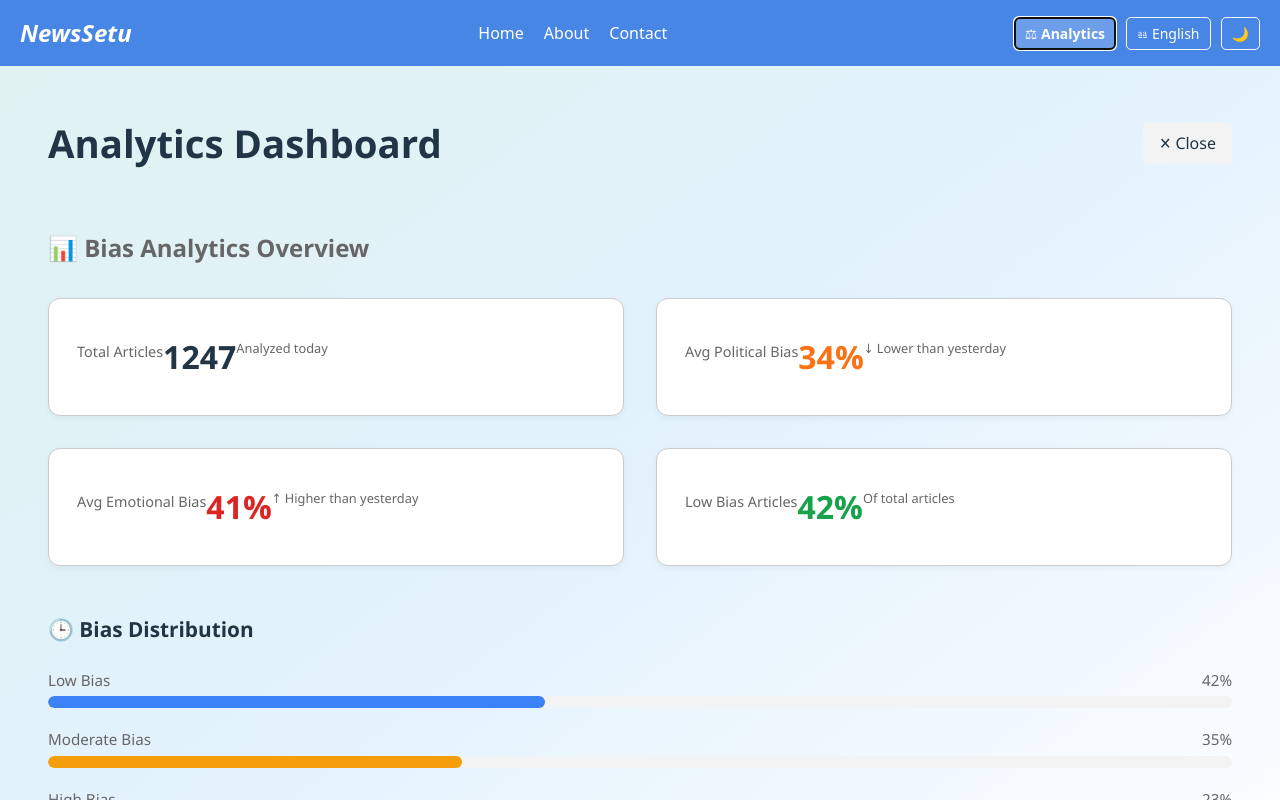
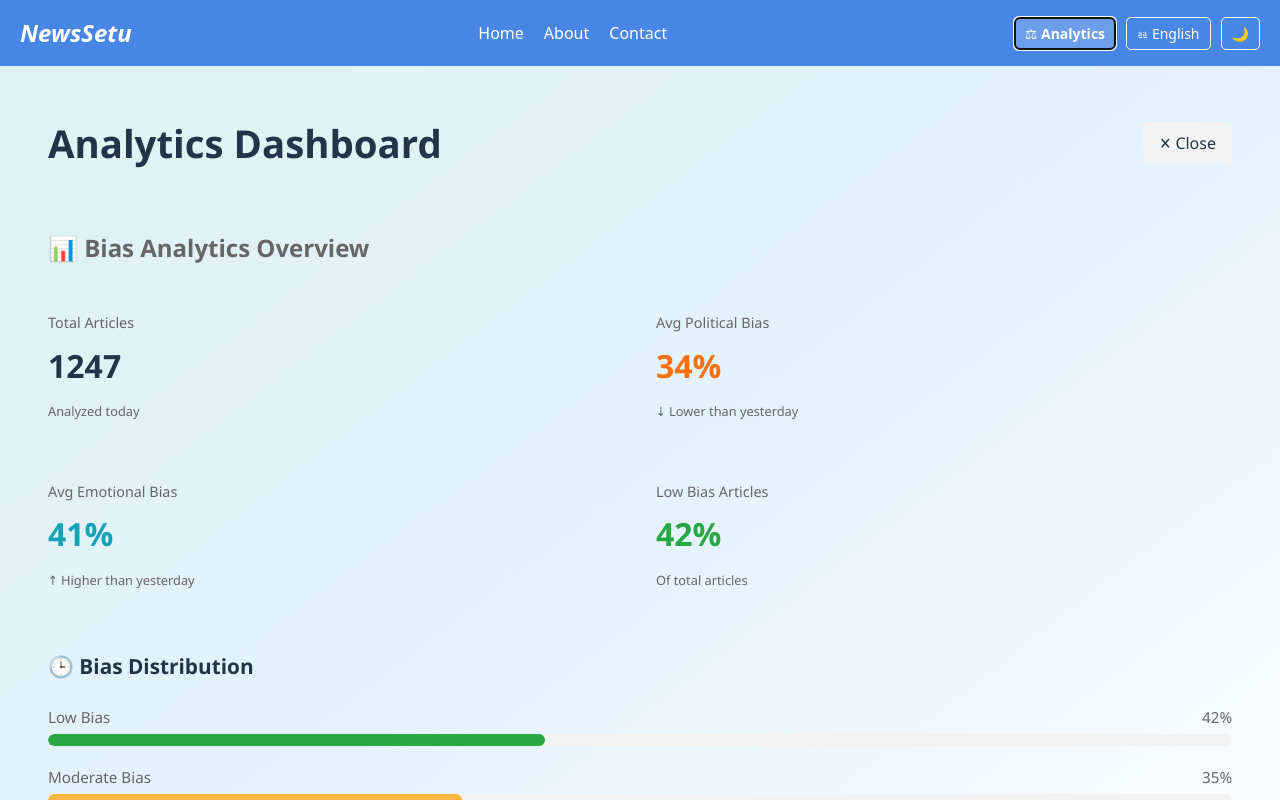
Before and after one commit to shravaniwankhede/news-setu, a React (Vite) app in the folder frontend/: page / in a window 1280 px wide. Both pictures are taken after a click on the button "⚖︎ Analytics". Shown: the top 800 px of the page. Built offline with nearby package versions, Linux system fonts and the light colour scheme.

Commit message:
summary and saved pg

```diff
--- a/frontend/src/Analytics.jsx
+++ b/frontend/src/Analytics.jsx
@@ -25,28 +25,28 @@ const Analytics = ({ onPageChange }) => {
       <h2 className="dashboard-subtitle">📊 Bias Analytics Overview</h2>
 
       <div className="cards-grid">
-        <div className="card">
-          <p className="card-title">Total Articles</p>
-          <p className="card-value">{totalArticles}</p>
-          <p className="card-subtext">Analyzed today</p>
+        <div className="cardz">
+          <p className="cardz-title">Total Articles</p>
+          <p className="cardz-value">{totalArticles}</p>
+          <p className="cardz-subtext">Analyzed today</p>
         </div>
 
-        <div className="card">
-          <p className="card-title">Avg Political Bias</p>
-          <p className="card-value orange">{avgPoliticalBias}%</p>
-          <p className="card-subtext">↓ Lower than yesterday</p>
+        <div className="cardz">
+          <p className="cardz-title">Avg Political Bias</p>
+          <p className="cardz-value orange">{avgPoliticalBias}%</p>
+          <p className="cardz-subtext">↓ Lower than yesterday</p>
         </div>
 
-        <div className="card">
-          <p className="card-title">Avg Emotional Bias</p>
-          <p className="card-value red">{avgEmotionalBias}%</p>
-          <p className="card-subtext">↑ Higher than yesterday</p>
+        <div className="cardz">
+          <p className="cardz-title">Avg Emotional Bias</p>
+          <p className="cardz-value red">{avgEmotionalBias}%</p>
+          <p className="cardz-subtext">↑ Higher than yesterday</p>
         </div>
 
-        <div className="card">
-          <p className="card-title">Low Bias Articles</p>
-          <p className="card-value green">{lowBiasArticles}%</p>
-          <p className="card-subtext">Of total articles</p>
+        <div className="cardz">
+          <p className="cardz-title">Low Bias Articles</p>
+          <p className="cardz-value green">{lowBiasArticles}%</p>
+          <p className="cardz-subtext">Of total articles</p>
         </div>
       </div>
 
--- a/frontend/src/App.jsx
+++ b/frontend/src/App.jsx
@@ -3,6 +3,8 @@ import { ThemeProvider } from './context/ThemeContext.jsx'
 import Navbar from './components/Navbar.jsx'
 import LandingPage from './LandingPage.jsx'
 import Analytics from './Analytics.jsx'
+import Summary from './Summary.jsx'
+import Saved from './Saved.jsx'
 
 const App = () => {
   const [currentPage, setCurrentPage] = useState('landing');
--- a/frontend/src/styles/Analytics.css
+++ b/frontend/src/styles/Analytics.css
@@ -68,37 +68,37 @@
   transition: all 0.3s ease;
   border: 1px solid var(--border-color);
 }
-.card:hover {
+.cardz:hover {
   transform: translateY(-4px);
   box-shadow: var(--shadow-hover);
 }
 
-.card-title {
+.cardz-title {
   font-size: 0.9rem;
   color: var(--text-secondary);
   margin-bottom: 0.5rem;
 }
 
-.card-value {
+.cardz-value {
   font-size: 2rem;
   font-weight: 700;
   margin: 6px 0;
   color: var(--text-primary);
 }
 
-.card-subtext {
+.cardz-subtext {
   font-size: 0.8rem;
   color: var(--text-secondary);
 }
 
 .orange {
-  color: #f97316;
+  color: #f9700f;
 }
 .red {
-  color: #dc2626;
+  color: #17a2b8;
 }
 .green {
-  color: #16a34a;
+  color: #28a745;
 }
 
 .bias-section h3 {
@@ -133,11 +133,21 @@
 }
 
 .blue {
-  background-color: #3b82f6;
+  background-color: #28a745;
 }
 .orange-fill {
-  background-color: #f59e0b;
+  background-color: #f8b643;
 }
 .red-fill {
-  background-color: #ef4444;
+  background-color: #d63545;
 }
+
+@media (max-width: 768px) {
+  .cards-grid {
+    grid-template-columns: 1fr; /* Stack cards on smaller screens */
+  }
+  .dashboard {
+    padding: 3rem 1.5rem;
+
+}
+}
--- a/frontend/src/styles/Landingpage.css
+++ b/frontend/src/styles/Landingpage.css
@@ -169,7 +169,7 @@ select {
 }
 
 .bias-low {
-  background-color: #338fff;
+  background-color: #28a745;
 }
 
 .bias-high {
@@ -177,7 +177,7 @@ select {
 }
 
 .bias-moderate {
-  background-color: #28a745;
+  background-color: #f8b643;
 }
 
 .bias-positive {
```
